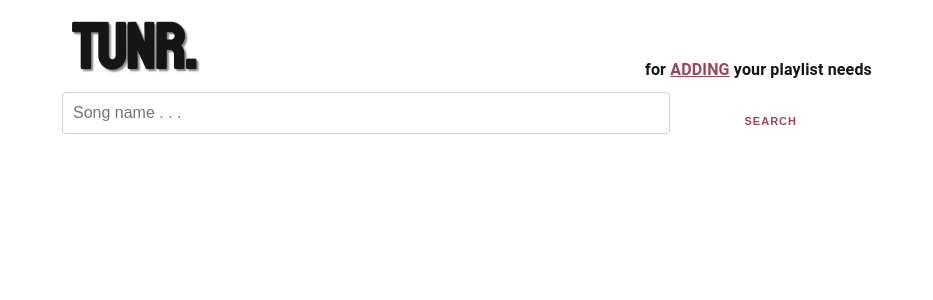
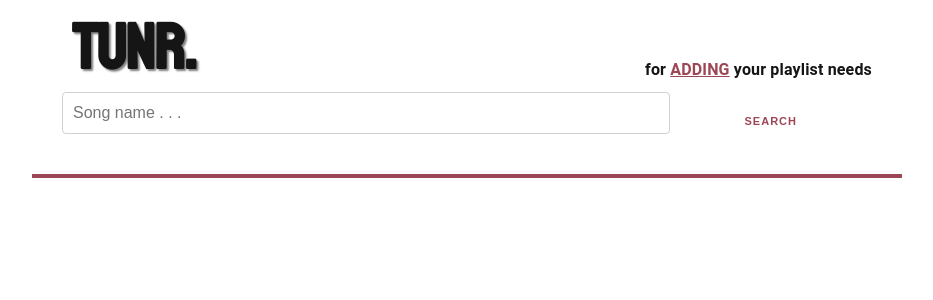
Before and after one commit to squirrellypenguin/Tuner-React-Frontend, a React (Create React App) app: page /search in a window 1280 px wide. Shown: the top 300 px of the page, without its empty margins (168-1101 px from the left). Built offline with nearby package versions, Linux system fonts and the light colour scheme; no server answers.

Commit message:
render better

```diff
--- a/src/App.js
+++ b/src/App.js
@@ -140,6 +140,7 @@ const handleClick = async (name, artist, time, coverart, singerart) => {
     <div className="header" ><Link to="/"><h1 className="title">TUNR.</h1></Link>
  <Link to="/new"> <div className="headline"> for <span style={{color: `rgba(157,70,86,255)`, border: `0 solid rgba(157,70,86,255)`}} ><u>ADDING</u> </span> your playlist needs</div></Link>
       <Search searchSong={getSearch}/>
+
       </div>
       {/* <Link to="/"><button style={button}>Home</button></Link> */}
       {/* <Link to="/search"><button style={button}>AFinddd a song</button></Link>
--- a/src/pages/Search.js
+++ b/src/pages/Search.js
@@ -51,6 +51,7 @@ const Search = ({ searchSong }) => {
 
       <button  className="real" style={button} type="submit" value="Search">Search</button>
     </form>
+    <div style={{borderTop: "4px solid rgba(157,70,86,255) ", marginLeft: -30, marginRight: -30 }}></div>
     </div>
   );
 };
```
